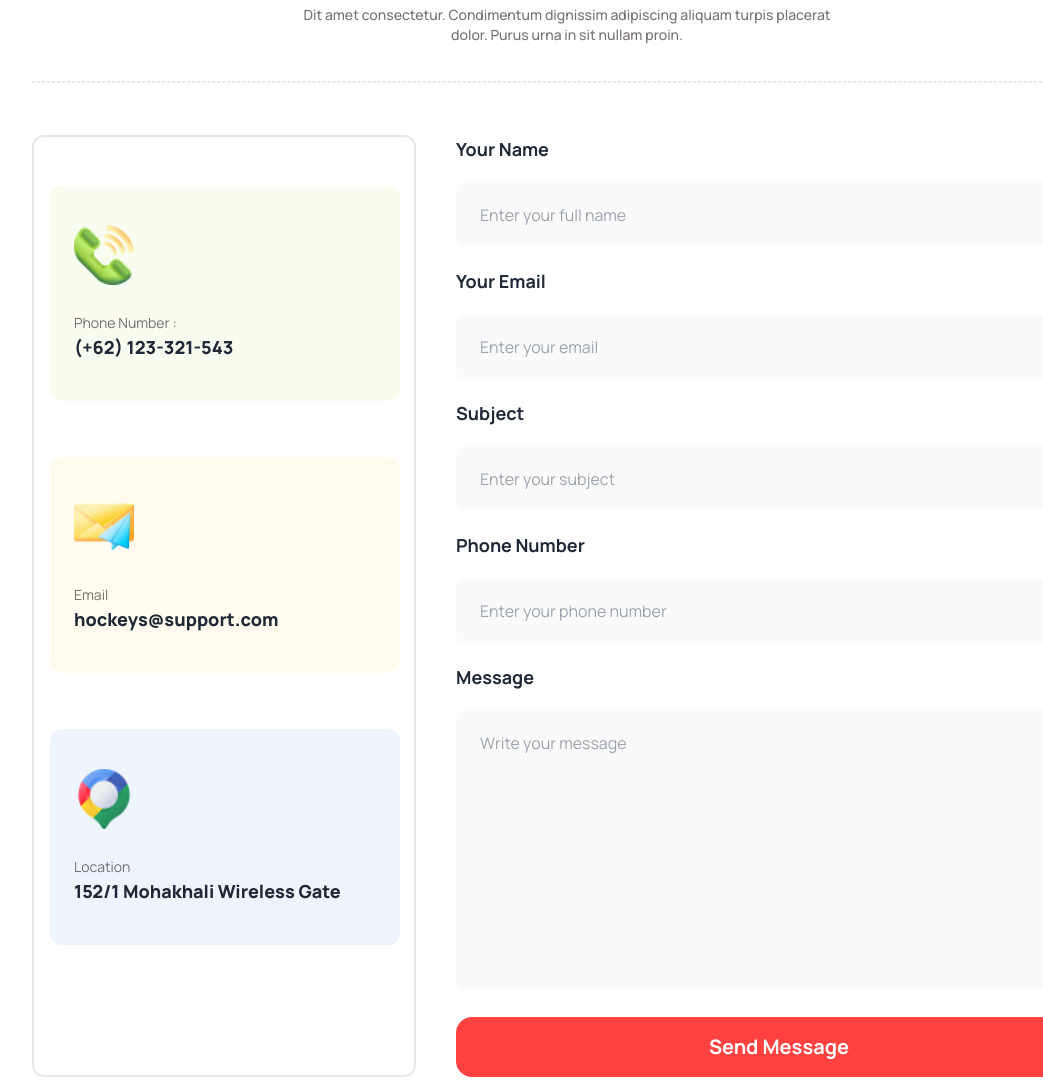
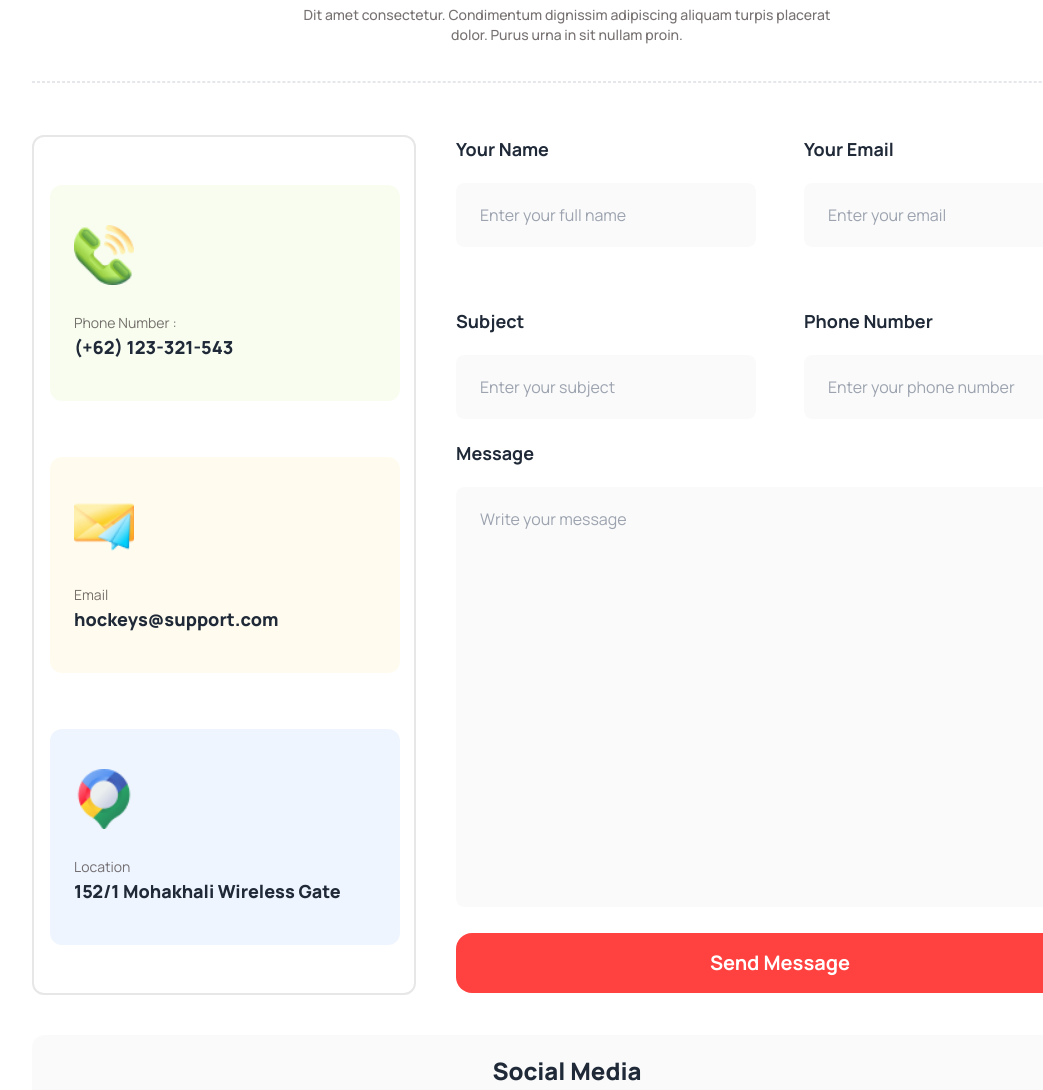
Before and after one commit to sajib0998/Hockeys, a plain HTML site: page index.html in a window 1280 px wide. Shown: the part 4309-5399 px from the top of the page, without its empty margins (73-1116 px from the left). Drawn offline with nearby package versions, Linux system fonts and the light colour scheme.

Commit message:
update background-image and set liner-gradiant

```diff
--- a/index.html
+++ b/index.html
@@ -177,7 +177,7 @@
             </div>
         </section>
         <!-- Program Sections section -->
-        <section class="my-36">
+        <section class="lg:my-36 my-10">
             <hr class="border-[1px] border-dashed mb-12 w-[420px] mx-auto lg:w-[1170px]">
             <h1 class="text-4xl font-extrabold text-center">Program Sections</h1>
             <p class="text-xs font-medium text-[#1d131299] lg:w-[600px] mx-auto text-center mt-6 mb-6 px-12">Dit amet consectetur. Condimentum dignissim adipiscing aliquam turpis placerat dolor. Purus urna in sit nullam proin. </p>
@@ -207,7 +207,7 @@
             </div>
         </section>
         <!-- Our new product section -->
-        <section class="my-36 lg:w-[1170px] mx-auto">
+        <section class="lg:my-36 my-10 lg:w-[1170px] mx-auto">
             <hr class="border-[1px] border-dashed mb-8 w-[420px] mx-auto lg:w-[1170px]">
             <h1 class="text-4xl font-extrabold text-center">Our New Products</h1>
             <p class="mt-6 text-sm font-medium text-[#DD12129A] lg:w-[600px] text-center mx-auto px-20">Dit amet consectetur. Condimentum dignissim adipiscing aliquam turpis placerat dolor. Purus urna in sit nullam proin. </p>
@@ -342,7 +342,7 @@
             </div>
         </section>
         <!-- Clients Question Section -->
-        <section class="my-36 lg:w-[1170px] mx-auto">
+        <section class="lg:my-36 my-10 lg:w-[1170px] mx-auto">
             <div>
                 <hr class="border-[1px] border-dashed mb-8 w-[420px] mx-auto lg:w-[1170px]">
                 <h1 class="text-center text-4xl font-extrabold">Clients Question</h1>
@@ -412,7 +412,7 @@
         </div>
         </section>
         <!-- Get In Touch section -->
-        <section class="my-36 lg:w-[1070px] mx-auto">
+        <section class="lg:my-36 my-10 lg:w-[1070px] mx-auto">
             <div>
                 <hr class="border-[1px] border-dashed mb-8 w-[420px] mx-auto lg:w-[1170px]">
                 <h1 class="text-center text-4xl font-extrabold">Get In Touch</h1>
@@ -438,30 +438,30 @@
                     </div>
                     <!-- second div -->
                     <div class="w-96 lg:w-full mx-auto lg:mt-0 mt-10">
-                        <div>
+                        <div class="lg:flex lg:gap-12">
                             <div>
                                 <h1 class="text-lg font-bold mb-5 mt-5">Your Name</h1>
-                                <input class="bg-[#13131805] py-5 px-6 rounded-lg w-full" type="text" name="" id="" placeholder="Enter your full name">
+                                <input class="bg-[#13131805] py-5 px-6 rounded-lg w-full lg:w-[300px]" type="text" name="" id="" placeholder="Enter your full name">
                             </div>
                             <div>
                                 <h1 class="text-lg font-bold mb-5 mt-5">Your Email</h1>
-                                <input class="bg-[#13131805] py-5 px-6 rounded-lg w-full" type="text" name="" id="" placeholder="Enter your email">
+                                <input class="bg-[#13131805] py-5 px-6 rounded-lg w-full lg:w-[300px]" type="text" name="" id="" placeholder="Enter your email">
                             </div>
 
                         </div>
-                        <div>
+                        <div class="lg:flex lg:gap-12 lg:mt-10">
                             <div>
                                 <h1 class="text-lg font-bold mb-5 mt-5">Subject</h1>
-                                <input class="bg-[#13131805] py-5 px-6 rounded-lg w-full" type="text" name="" id="" placeholder="Enter your subject">
+                                <input class="bg-[#13131805] py-5 px-6 rounded-lg w-full lg:w-[300px]" type="text" name="" id="" placeholder="Enter your subject">
                             </div>
                             <div>
                                 <h1 class="text-lg font-bold mb-5 mt-5">Phone Number</h1>
-                                <input class="bg-[#13131805] py-5 px-6 rounded-lg w-full" type="text" name="" id="" placeholder="Enter your phone number">
+                                <input class="bg-[#13131805] py-5 px-6 rounded-lg w-full lg:w-[300px]" type="text" name="" id="" placeholder="Enter your phone number">
                             </div>
                         </div>
                         <div>
                             <h1 class="text-lg font-bold mb-5 mt-5">Message</h1>
-                            <textarea name="" id="" cols="40" rows="10" placeholder="Write your message" class="bg-[#13131805] py-5 px-6 rounded-lg w-full"></textarea>
+                            <textarea name="" id="" cols="40" rows="10" placeholder="Write your message" class="lg:pb-40 bg-[#13131805] py-5 px-6 rounded-lg w-full"></textarea>
                             <button class="text-xl font-bold bg-[#FF4240] px-6 py-4 text-white rounded-2xl w-[390px] lg:w-full mt-5">Send Message</button>
                         </div>
                     </div>
```
